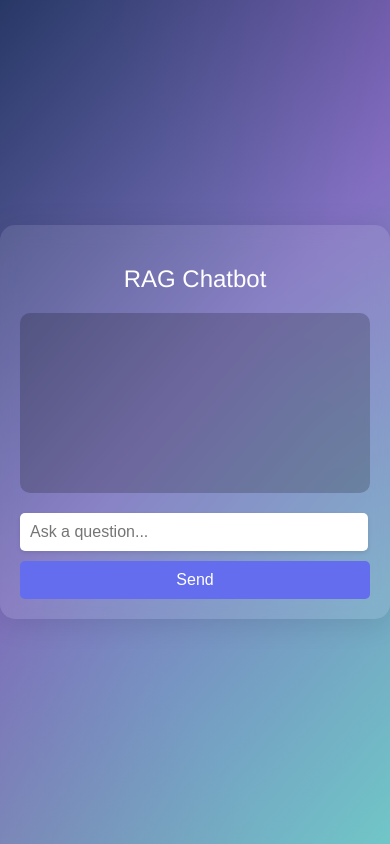
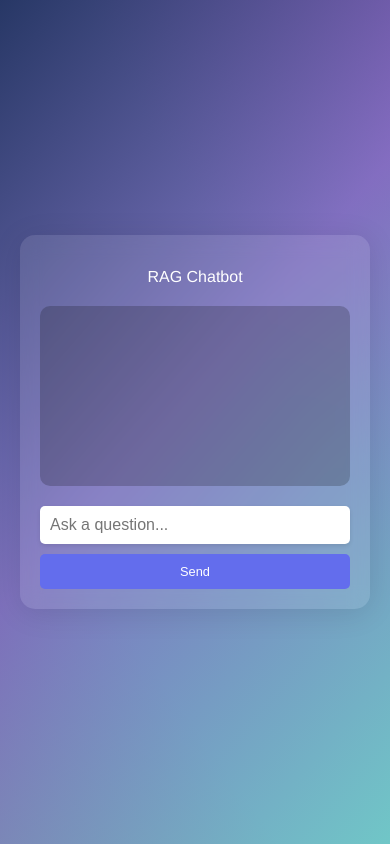
Before and after one commit to DefangLabs/docs-chatbot, a Flask app: page / in a window 390 px wide. Run offline with Flask 2, Linux system fonts and the light colour scheme.

Commit message:
frontend changes

```diff
--- a/app/templates/index.html
+++ b/app/templates/index.html
@@ -18,10 +18,12 @@
                 linear-gradient(54deg, hsla(4, 100%, 74%, .25), hsla(4, 100%, 74%, 0) 28%),
                 linear-gradient(241deg, rgba(228, 122, 255, .32), #d4f0f8 36%);
             color: #fff;
+            padding: 20px;
+            box-sizing: border-box;
         }
 
         .chat-container {
-            width: 90%;
+            width: 100%;
             max-width: 600px;
             background-color: rgba(255, 255, 255, 0.1);
             backdrop-filter: blur(10px);
@@ -35,6 +37,7 @@
             color: #fff;
             margin-bottom: 20px;
             font-weight: 300;
+            font-size: 1.5rem;
         }
 
         .chat-box {
@@ -46,20 +49,21 @@
             overflow-y: auto;
             margin-bottom: 20px;
             color: #f5f5f5;
-            font-size: 16px;
+            font-size: 1rem;
             line-height: 1.6;
             word-wrap: break-word;
-            white-space: pre-wrap; /* Ensures text wraps correctly */
+            white-space: pre-wrap;
         }
 
         .input-box {
-            width: calc(100% - 22px);
+            width: 100%;
             padding: 10px;
             border: none;
             border-radius: 5px;
             margin-bottom: 10px;
-            font-size: 16px;
+            font-size: 1rem;
             box-shadow: 0 2px 4px rgba(0, 0, 0, 0.1);
+            box-sizing: border-box;
         }
 
         .submit-btn {
@@ -69,12 +73,13 @@
             color: white;
             cursor: pointer;
             border-radius: 5px;
-            font-size: 16px;
+            font-size: 1rem;
             transition: background-color 0.3s, transform 0.3s;
             display: flex;
             align-items: center;
             justify-content: center;
             width: 100%;
+            box-sizing: border-box;
         }
 
         .submit-btn:hover {
@@ -100,6 +105,36 @@
 
             100% {
                 transform: rotate(360deg);
+            }
+        }
+
+        /* Media Queries for Responsiveness */
+        @media (max-width: 768px) {
+            h2 {
+                font-size: 1.2rem;
+            }
+
+            .chat-box {
+                font-size: 0.9rem;
+            }
+
+            .submit-btn {
+                font-size: 0.9rem;
+            }
+        }
+
+        @media (max-width: 480px) {
+            h2 {
+                font-size: 1rem;
+            }
+
+            .chat-box {
+                font-size: 0.8rem;
+                max-height: 200px;
+            }
+
+            .submit-btn {
+                font-size: 0.8rem;
             }
         }
     </style>
```
